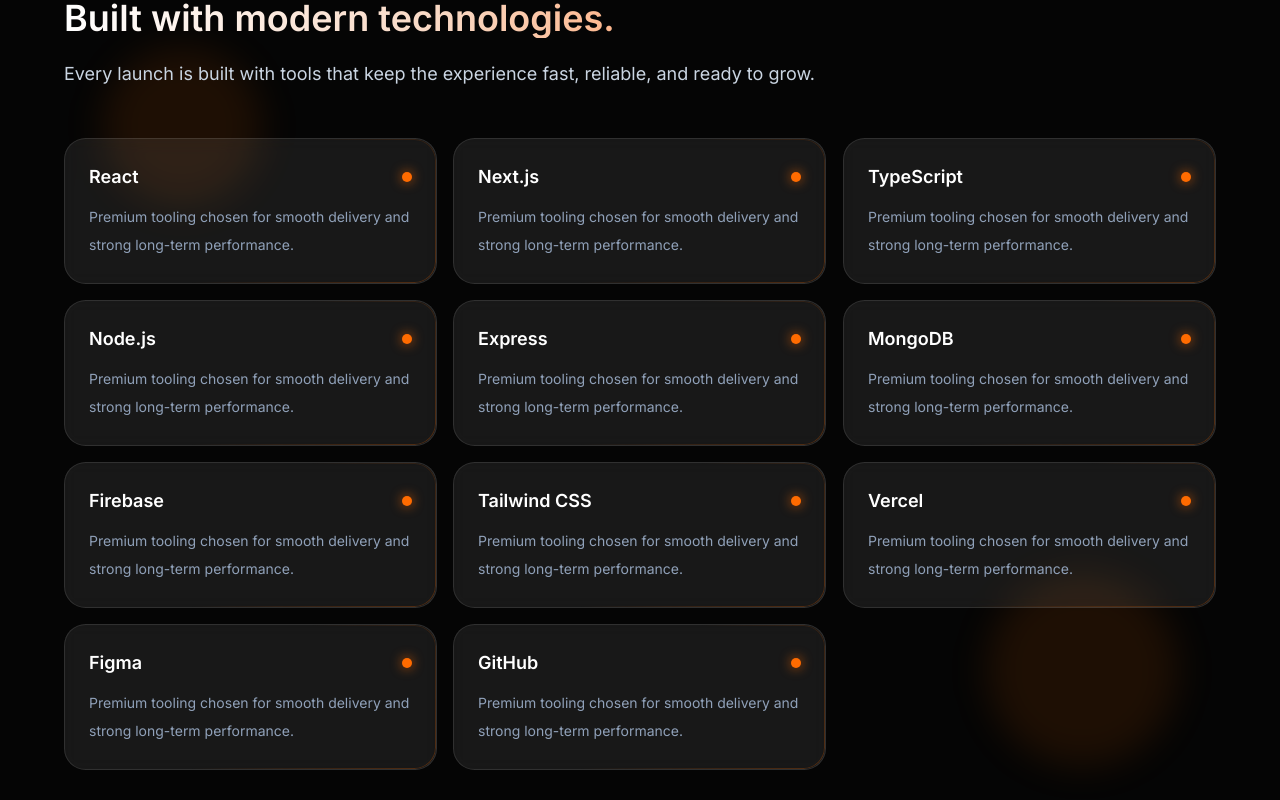
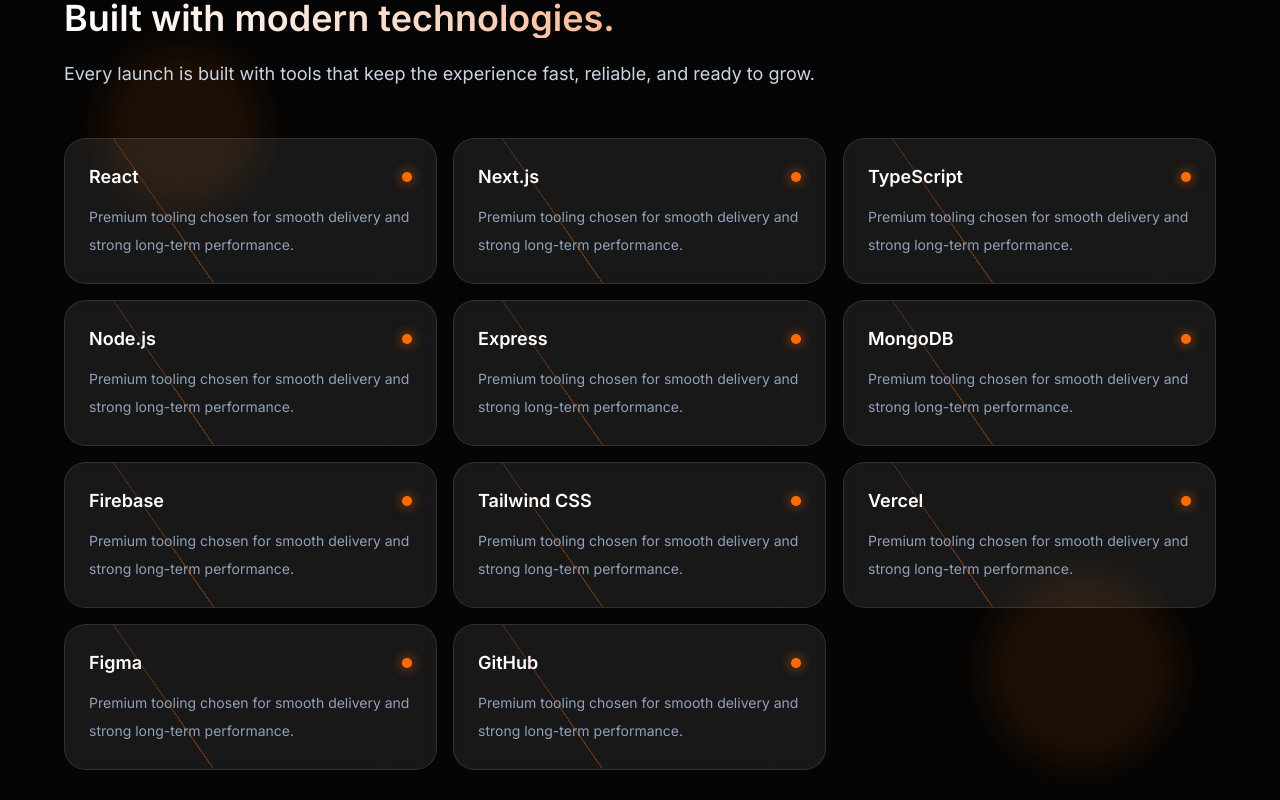
Before and after one commit to IMRANPATHAN11/imran-studio, a React (Vite) app: page / in a window 1280 px wide. Shown: the part 1420-2220 px from the top of the page. Built offline with nearby package versions, Linux system fonts and the light colour scheme.

Commit message:
Fix dark mode and improve UI smoothness

```diff
--- a/src/index.css
+++ b/src/index.css
@@ -972,18 +972,25 @@ section::after {
   inset: 0;
   padding: 1px;
   border-radius: inherit;
-  background: linear-gradient(
-    130deg,
-    transparent 20%,
-    rgba(255, 107, 0, 0.4) 50%,
-    transparent 80%
+  background: conic-gradient(
+    from 0deg,
+    transparent 15%,
+    rgba(255, 107, 0, 0.45) 50%,
+    transparent 85%
   );
-  background-size: 250% 250%;
   -webkit-mask: linear-gradient(#000 0 0) content-box, linear-gradient(#000 0 0);
   -webkit-mask-composite: xor;
   mask-composite: exclude;
   animation: cardBorderFlow 6s linear infinite;
+  will-change: transform;
   pointer-events: none;
+}
+
+/* GPU-friendly rotating border — transform-only, no repaint */
+@keyframes cardBorderFlow {
+  to {
+    transform: rotate(360deg);
+  }
 }
 
 
@@ -2006,7 +2013,6 @@ svg {
   .visitor-value, .icon-pulse-glow { animation: none !important; }
   .glass, .glass-strong { backdrop-filter: blur(8px) !important; -webkit-backdrop-filter: blur(8px) !important; }
   .card-reflect::after { animation: none !important; }
-  .card-animated-border::before { animation: none !important; }
   .section-divider::after { animation: none !important; }
   .process-connector::after { animation: none !important; }
   .browser-scroll, .browser-scrollbar { animation: none !important; }
@@ -2014,7 +2020,6 @@ svg {
   .icon-float { animation: none !important; }
   .gradient-shimmer { animation: none !important; }
   .visitor-shimmer { animation: none !important; }
-  .visitor-counter-border::before { animation: none !important; }
   .visitor-fire, .visitor-fire-2, .visitor-glow { animation: none !important; }
   .visitor-particle { animation: none !important; opacity: 0.3; }
   .visitor-live-dot { animation: none !important; }
```
